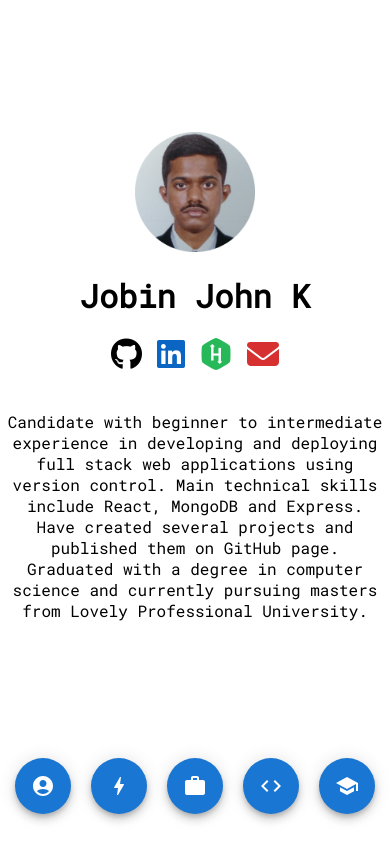
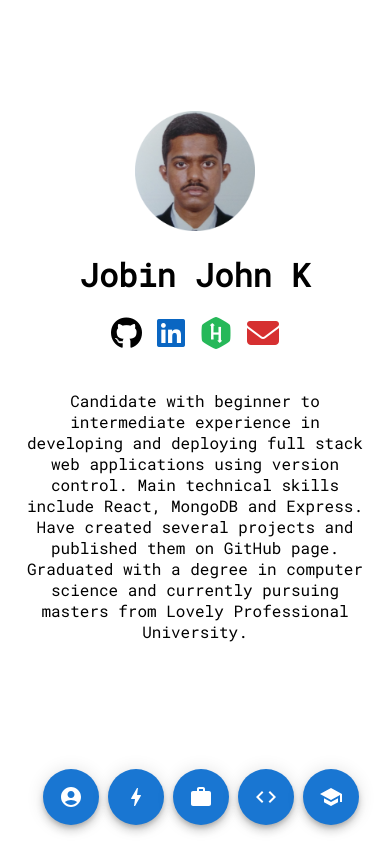
Before and after one commit to jobin365/PortfolioWebsite, a React (Create React App) app in the folder client/: page /about in a window 390 px wide. Built offline with nearby package versions, Linux system fonts and the light colour scheme.

Commit message:
make responsive for width less than 400px

```diff
--- a/client/src/components/Navbar.css
+++ b/client/src/components/Navbar.css
@@ -11,3 +11,9 @@
         flex-direction: row;
     }
 }
+@media only screen and (max-width: 400px) {
+    .link{
+        max-width: 65px;
+        max-height: 65px;
+    }
+}
--- a/client/src/components/Navbar.js
+++ b/client/src/components/Navbar.js
@@ -19,19 +19,16 @@ export default function Navbar() {
   const buttonStyleMobile={
     margin:"10px"
   }
-  const iconStyleDesktop = {
-    mr: 1,
+  const iconStyle = {
+    mr: (screenWidth>=900)?1:0,
   };
-  const iconStyleMobile={
-    mr:0
-  }
 
   const data = [
-    ["/about", <AccountCircleIcon sx={(screenWidth>=900)?iconStyleDesktop:iconStyleMobile} />, "About"],
-    ["/skills", <BoltIcon  sx={(screenWidth>=900)?iconStyleDesktop:iconStyleMobile} />, "Skills"],
-    ["/experience", <WorkIcon sx={(screenWidth>=900)?iconStyleDesktop:iconStyleMobile} />, "Experience"],
-    ["/projects", <CodeIcon sx={(screenWidth>=900)?iconStyleDesktop:iconStyleMobile} />, "Projects"],
-    ["/education", <SchoolIcon sx={(screenWidth>=900)?iconStyleDesktop:iconStyleMobile} />, "Education"],
+    ["/about", <AccountCircleIcon sx={iconStyle} />, "About"],
+    ["/skills", <BoltIcon  sx={iconStyle} />, "Skills"],
+    ["/experience", <WorkIcon sx={iconStyle} />, "Experience"],
+    ["/projects", <CodeIcon sx={iconStyle} />, "Projects"],
+    ["/education", <SchoolIcon sx={iconStyle} />, "Education"],
   ];
   useEffect(()=>{
     setScreenWidth(window.screen.width);
--- a/client/src/components/routes/About.css
+++ b/client/src/components/routes/About.css
@@ -37,3 +37,11 @@ img{
         margin-right: 0px;
     }
 }
+@media only screen and (max-width: 900px) {
+    .about{
+        width: 350px;
+    }
+    .photoNHeadingNLinks{
+        width: 350px;
+    }
+}
```
